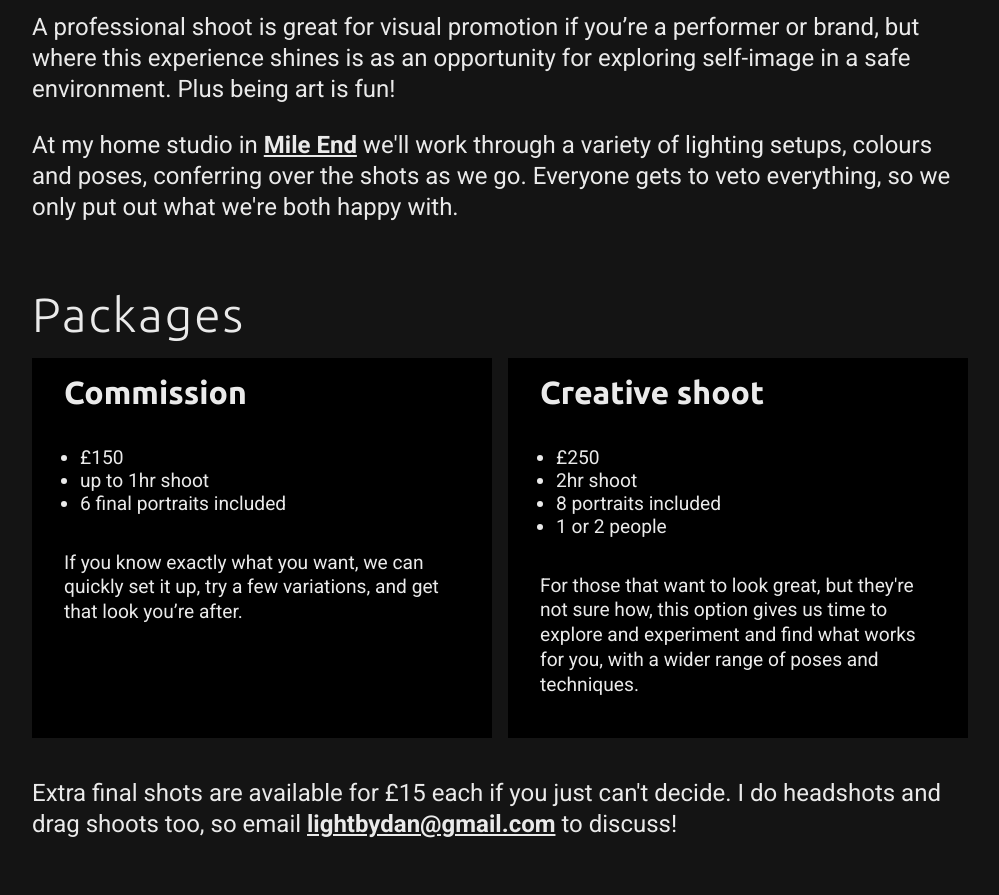
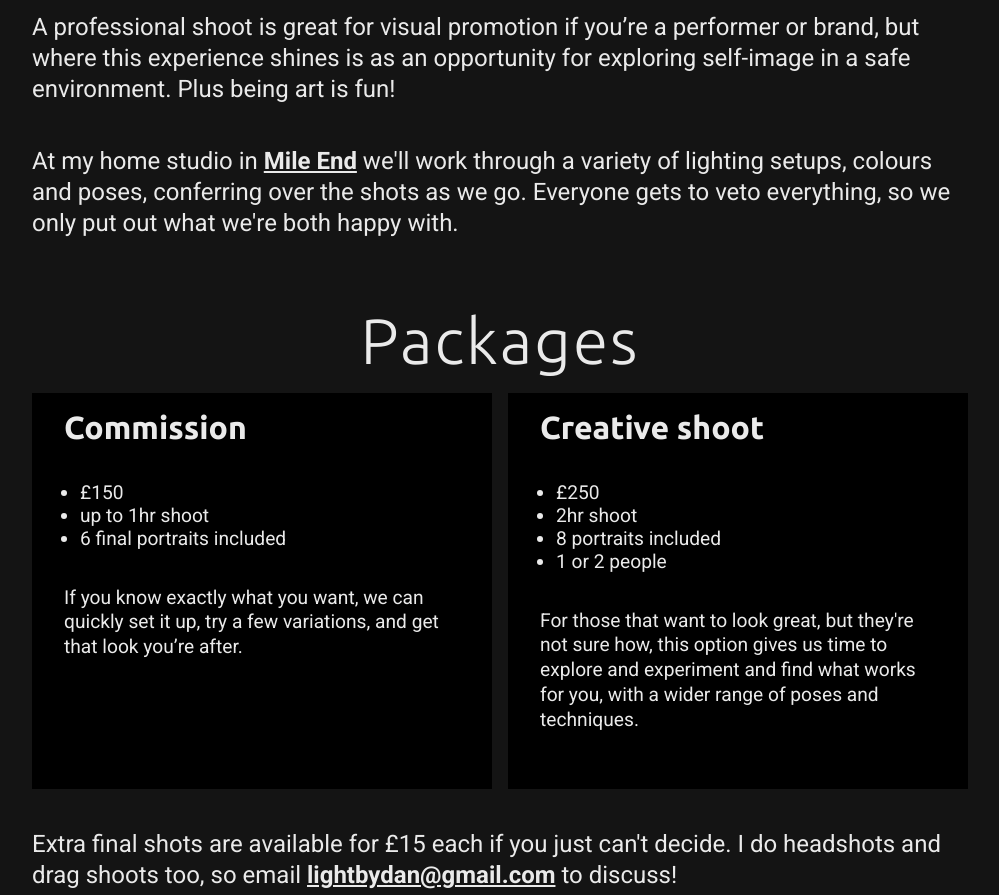
Before and after one commit to DanielGovan/gatsby-gallery-site, a Gatsby site: page /prices in a window 1280 px wide. Shown: the part 1088-1983 px from the top of the page, without its empty margins (140-1139 px from the left). Built offline with nearby package versions, Linux system fonts and the light colour scheme; Gatsby itself is replaced by a stand-in of ours.

Commit message:
h1 larger, paras more margin

```diff
--- a/src/Elements/headers.js
+++ b/src/Elements/headers.js
@@ -6,10 +6,10 @@ const StyledHeader = styled.h1`
   letter-spacing: 2px;
   font-weight: 300;
   margin: 4rem 0 1rem 0;
-  font-size: 3rem;
+  font-size: 4rem;
+  text-align: center;
   @media screen and (max-width: 500px) {
     font-size: 2.2rem;
-    text-align: center;
   }
 `
 
--- a/src/components/Para.js
+++ b/src/components/Para.js
@@ -5,7 +5,7 @@ import { motion } from "framer-motion"
 const StyledPara = styled(motion.p)`
   font-size: 1.5rem;
   line-height: 1.3;
-  margin: 0.5rem 0 1.5rem;
+  margin: 0.5rem 0 2.5rem;
 
   @media screen and (max-width: 500px) {
     font-size: 1.3rem;
```
